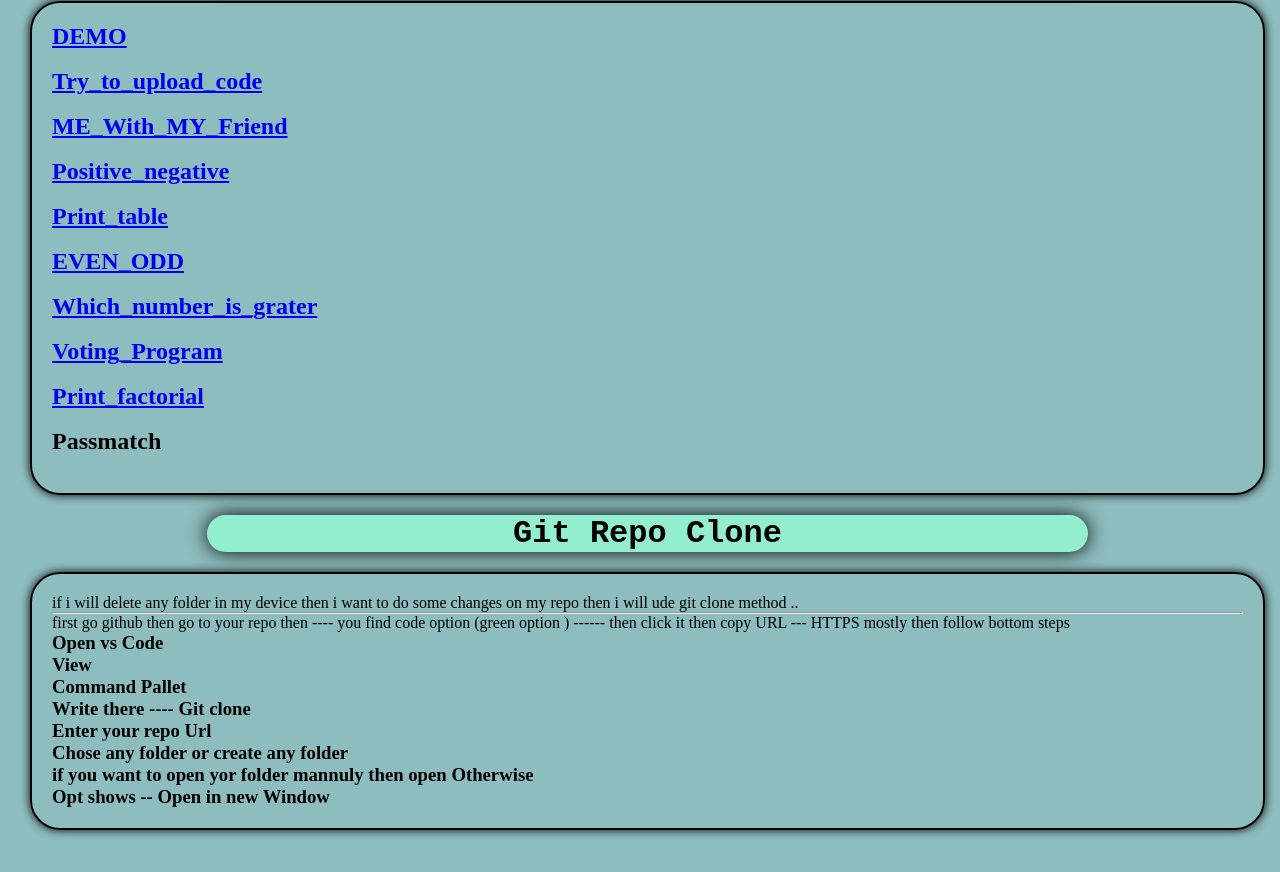
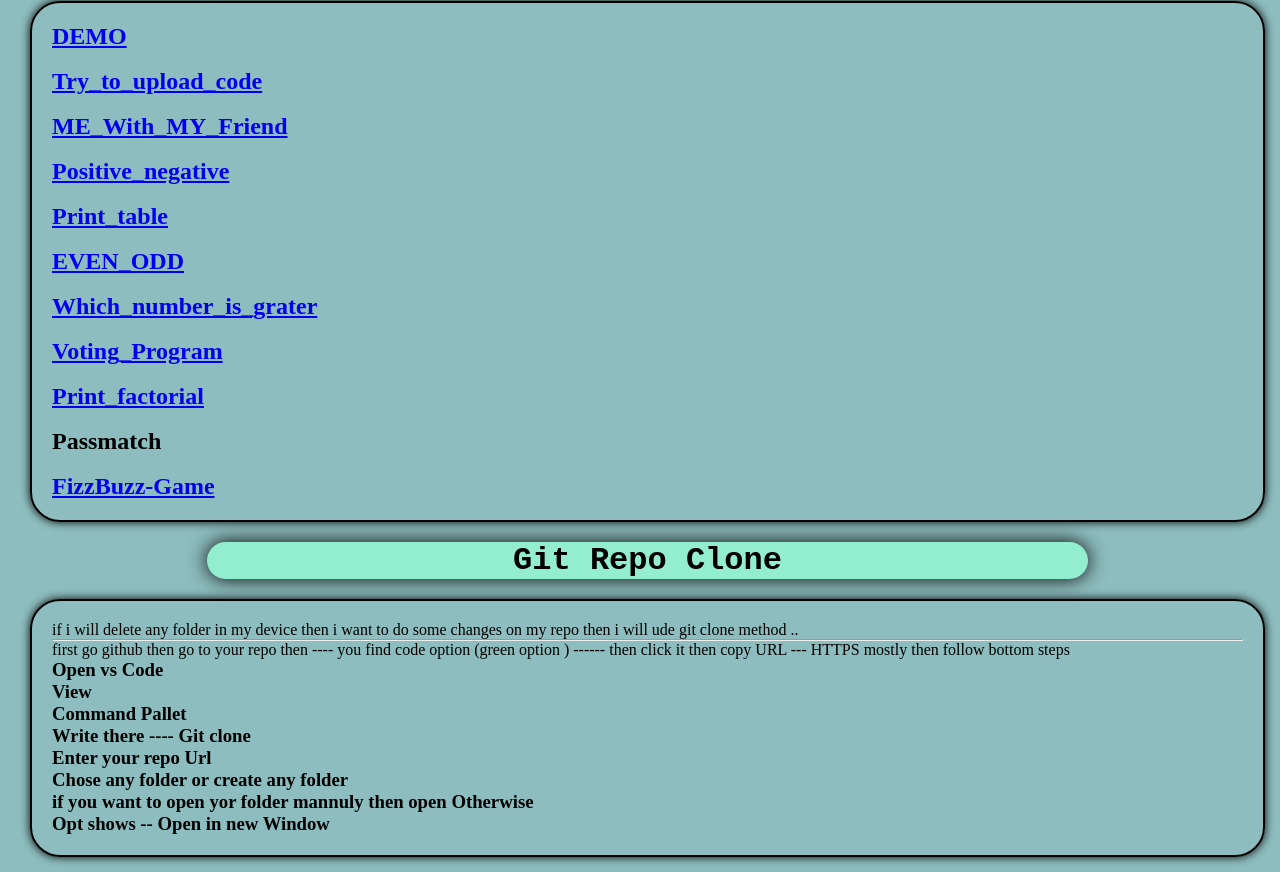
Before and after one commit to Divyanshu-t/ALL_LINKS, a plain HTML site: page index.html in a window 1280 px wide. Shown: the part 1921-2793 px from the top of the page. Before the commit the page ends 2766 px from the top, so only its background shows below. Drawn offline with Linux system fonts and the light colour scheme.

Commit message:
add game link

```diff
--- a/index.html
+++ b/index.html
@@ -95,8 +95,8 @@
         <h2><a href="https://divyanshu-t.github.io/Voting_Program/" target="_blank">  Voting_Program </a></h2><br>
         <h2><a href="https://divyanshu-t.github.io/Print_factorial/" target="_blank">  Print_factorial </a></h2><br>
         <h2><a href="https://divyanshu-t.github.io/Passmatch/"></a> Passmatch </h2><br>
+        <h2><a href="https://divyanshu-t.github.io/FizzBuzz-Game/" targut="_blank">FizzBuzz-Game</a>  </h2>
         <!--
-        <h2><a href="  "></a>  </h2>
         <h2><a href="  "></a>  </h2>
         <h2><a href="  "></a>  </h2>
 
```
